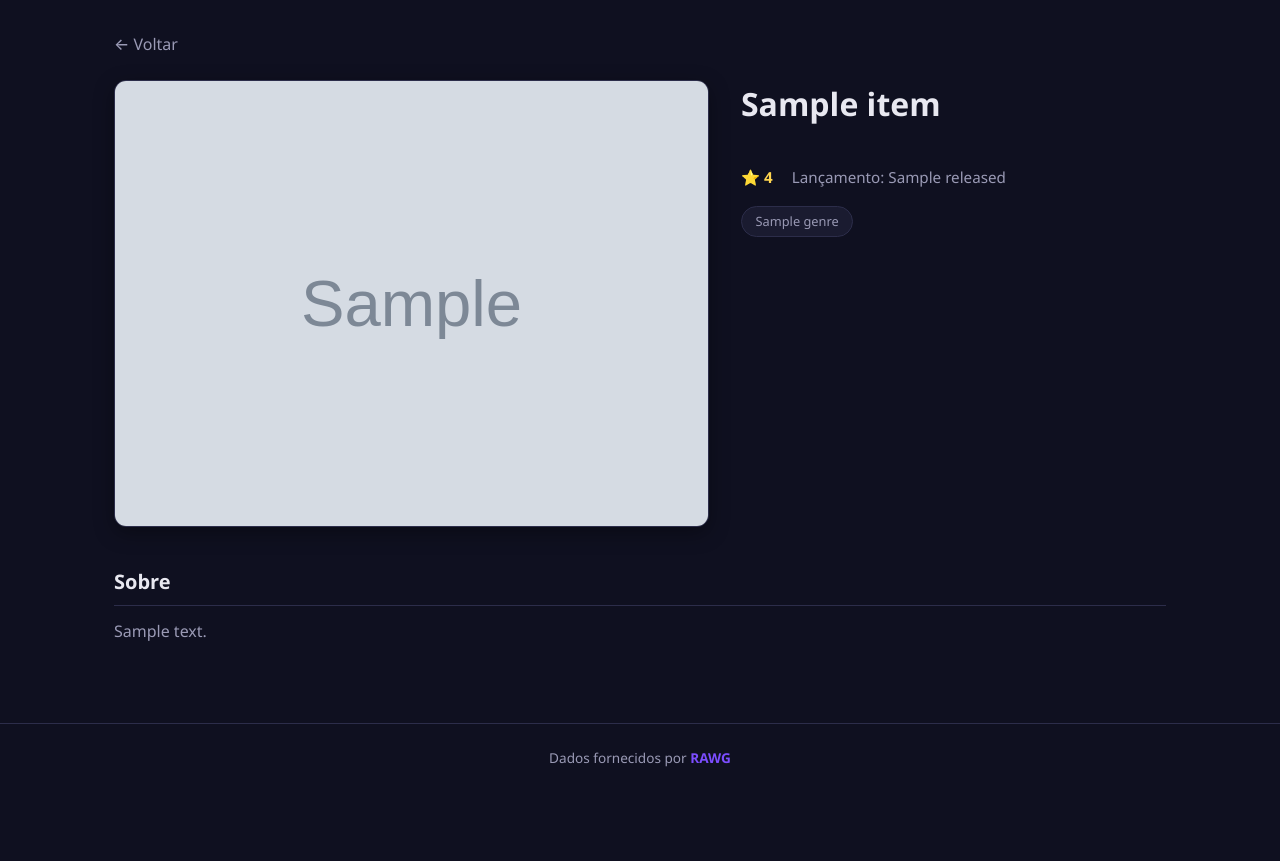
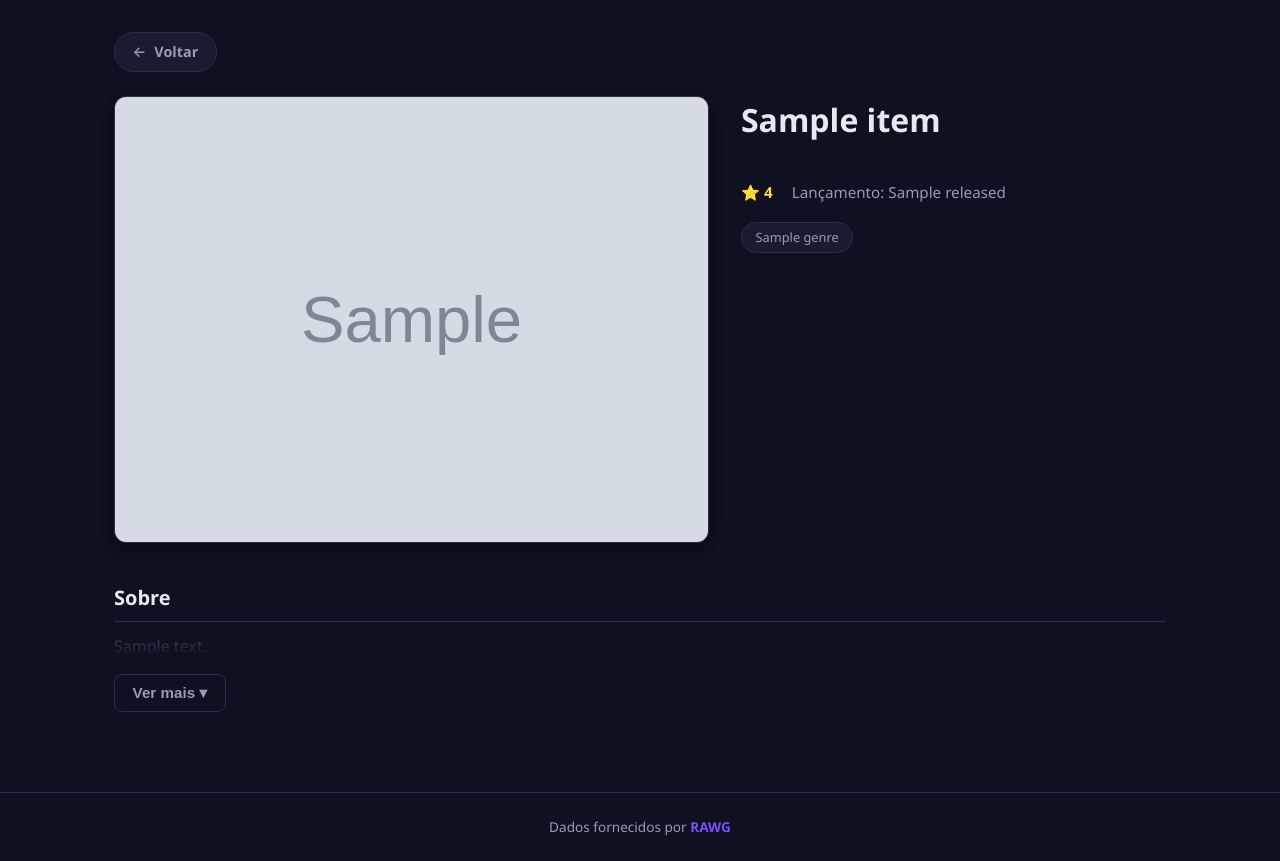
Before and after one commit to gabrielbastosg/Game_explorer-Django, a Django app: page /game/1/ in a window 1280 px wide. Shown: the part 70-931 px from the top of the page. Before the commit the page ends 837 px from the top, so only its background shows below. Run offline with Django 5.2, Linux system fonts and the light colour scheme; tables that the repository leaves empty hold one stand-in row (values such as "Sample post"); grey boxes marked "Sample" are stand-in pictures; a database or web service that is not in the repository returns one stand-in record (values such as "Sample title"); data that the repository does not hold is empty.

Commit message:
Polimento visual + primeira interação com JavaScript
- Home: nota só quando existe, ano no card, hover/zoom mais suaves
- Estante: badges de status (Quero/Jogando/Zerei) + placeholder de imagem
- Detalhe: botão Voltar em pílula e "Ver mais/menos" na descrição (JS)
- base.html: bloco extra_js para scripts por página

Co-Authored-By: Claude Opus 4.8 <noreply@anthropic.com>

```diff
--- a/games/static/games/css/game_detail.css
+++ b/games/static/games/css/game_detail.css
@@ -3,14 +3,32 @@
    =========================================================== */
 
 .back-link {
-    display: inline-block;
+    display: inline-flex;
+    align-items: center;
+    gap: 0.5rem;
     margin-bottom: 1.5rem;
+    padding: 0.5rem 1.1rem;
+    border: 1px solid var(--border);
+    border-radius: 999px;
+    background: var(--bg-elev);
     color: var(--text-muted);
-    font-weight: 500;
+    font-weight: 600;
+    font-size: 0.9rem;
+    transition: color .2s ease, border-color .2s ease, background .2s ease;
 }
 
 .back-link:hover {
-    color: var(--accent);
+    color: #fff;
+    border-color: var(--accent);
+    background: var(--bg-elev-2);
+}
+
+.back-arrow {
+    transition: transform .2s ease;
+}
+
+.back-link:hover .back-arrow {
+    transform: translateX(-4px);
 }
 
 /* ---------- Topo: imagem + infos ---------- */
@@ -103,8 +121,37 @@
 .detail-description {
     color: var(--text-muted);
     max-width: 75ch;
+    position: relative;
+    overflow: hidden;
+    max-height: 9.5em;                /* ~6 linhas visíveis */
+    transition: max-height 0.3s ease;
 }
 
+/* a "cortina" que apaga o texto no rodapé (some quando expandido) */
+.detail-description::after {
+    content: "";
+    position: absolute;
+    left: 0;
+    bottom: 0;
+    width: 100%;
+    height: 3.5em;
+    background: linear-gradient(transparent, var(--bg));
+    pointer-events: none;
+    transition: opacity 0.3s ease;
+}
+
+/* estado expandido: solta a altura e esconde o fade */
+.detail-description.expanded {
+    max-height: 2000px;
+}
+
+.detail-description.expanded::after {
+    opacity: 0;
+}
+
+.read-more-btn {
+    margin-top: 1rem;
+}
 /* ---------- Responsivo ---------- */
 @media (max-width: 720px) {
     .detail {
--- a/games/static/games/css/home.css
+++ b/games/static/games/css/home.css
@@ -62,13 +62,15 @@
     overflow: hidden;
     display: flex;
     flex-direction: column;
-    transition: transform 0.15s ease, border-color 0.15s ease, box-shadow 0.15s ease;
+    transition: transform 0.25s cubic-bezier(0.2, 0.7, 0.3, 1),
+                border-color 0.25s ease,
+                box-shadow 0.25s ease;
 }
 
 .game-card:hover {
-    transform: translateY(-4px);
+    transform: translateY(-6px);
     border-color: var(--accent);
-    box-shadow: var(--shadow);
+    box-shadow: 0 14px 30px -12px rgba(124, 77, 255, 0.45);
 }
 
 .game-card-img {
@@ -85,6 +87,11 @@
     height: 100%;
     object-fit: cover;
     display: block;
+    transition: transform 0.35s cubic-bezier(0.2, 0.7, 0.3, 1);
+}
+
+.game-card:hover .game-card-img img {
+    transform: scale(1.06);
 }
 
 /* placeholder: só aparece quando o jogo não tem imagem (ou ela falha ao carregar) */
@@ -125,6 +132,12 @@
     font-weight: 600;
 }
 
+.game-card-meta .rating-empty {
+    color: var(--text-muted);
+    font-weight: 400;
+    font-style: italic;
+}
+
 /* ---------- Estado vazio ---------- */
 .empty-state {
     color: var(--text-muted);
--- a/games/static/games/css/my_shelf.css
+++ b/games/static/games/css/my_shelf.css
@@ -37,3 +37,31 @@
     background: var(--accent-grad);
     z-index: 1;
 }
+
+/* ---------- Badge de status (sobre a imagem do card) ---------- */
+.status-badge {
+    position: absolute;
+    top: 0.6rem;
+    left: 0.6rem;
+    z-index: 2;
+    padding: 0.22rem 0.6rem;
+    border-radius: 999px;
+    font-size: 0.72rem;
+    font-weight: 600;
+    letter-spacing: 0.02em;
+    color: #fff;
+    backdrop-filter: blur(2px);
+    box-shadow: 0 2px 8px rgba(0, 0, 0, 0.35);
+}
+
+.status-quero {
+    background: rgba(255, 167, 38, 0.92);   /* âmbar */
+}
+
+.status-jogando {
+    background: rgba(124, 77, 255, 0.92);   /* roxo (accent) */
+}
+
+.status-zerei {
+    background: rgba(38, 166, 91, 0.92);    /* verde */
+}
--- /dev/null
+++ b/games/static/games/js/game_detail.js
@@ -0,0 +1,17 @@
+// Pega os dois elementos pelos ids que colocamos no HTML
+const descricao = document.getElementById('game-description');
+const botao = document.getElementById('read-more-btn');
+
+
+// Quando clicar no botão...
+botao.addEventListener("click", () => {
+    // liga/desliga a classe "expanded" na descrição
+    descricao.classList.toggle("expanded");
+
+    // troca o texto do botão conforme o estado atual
+    if (descricao.classList.contains("expanded")) {
+        botao.textContent = "Ver menos ▴";
+    } else {
+        botao.textContent = "Ver mais ▾";
+    }
+});
--- a/games/templates/games/base.html
+++ b/games/templates/games/base.html
@@ -45,5 +45,7 @@
             Dados fornecidos por <a href="https://rawg.io/" target="_blank" rel="noopener">RAWG</a>
         </div>
     </footer>
+
+    {% block extra_js %}{% endblock %}
 </body>
 </html>
--- a/games/templates/games/game_detail.html
+++ b/games/templates/games/game_detail.html
@@ -1,9 +1,9 @@
 {% extends 'games/base.html' %}
-
+{% load static %}
 {% block title %}{{ game.name }}{% endblock %}
 
 {% block content %}
-    <a href="{% url 'home' %}" class="back-link">← Voltar</a>
+    <a href="{% url 'home' %}" class="back-link"><span class="back-arrow">←</span> Voltar</a>
 
     <div class="detail">
         <div class="detail-hero">
@@ -49,5 +49,9 @@
     </div>
 
     <h2 class="detail-section-title">Sobre</h2>
-    <p class="detail-description">{{ game.description_raw }}</p>
+    <p class="detail-description" id="game-description">{{ game.description_raw }}</p>
+    <button type="button" class="btn btn-ghost read-more-btn" id="read-more-btn">Ver mais ▾</button>
 {% endblock %}
+{% block extra_js %}
+    <script src="{% static 'games/js/game_detail.js' %}"></script>
+{% endblock %}
```
Also changed, not shown: games/templates/games/home.html (+8 -2 lines), games/templates/games/my_shelf.html (+21 -15 lines).
